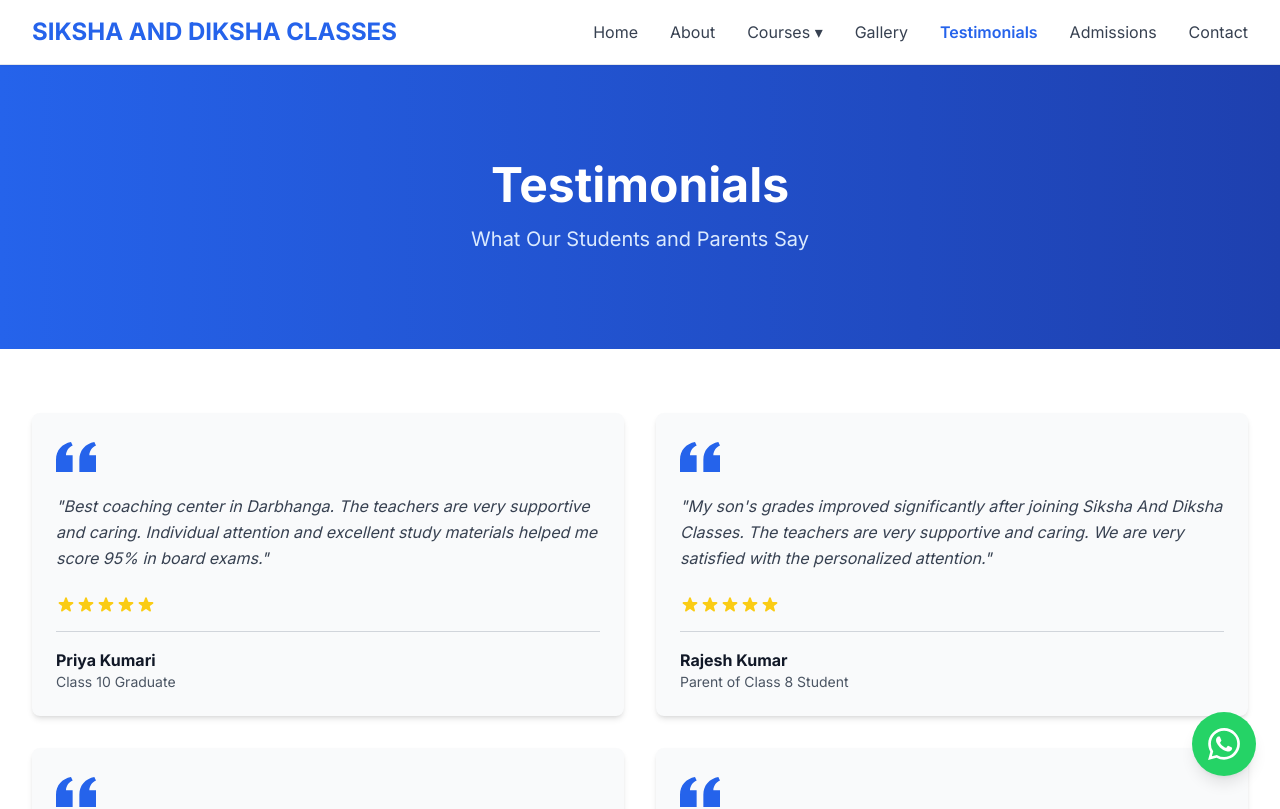
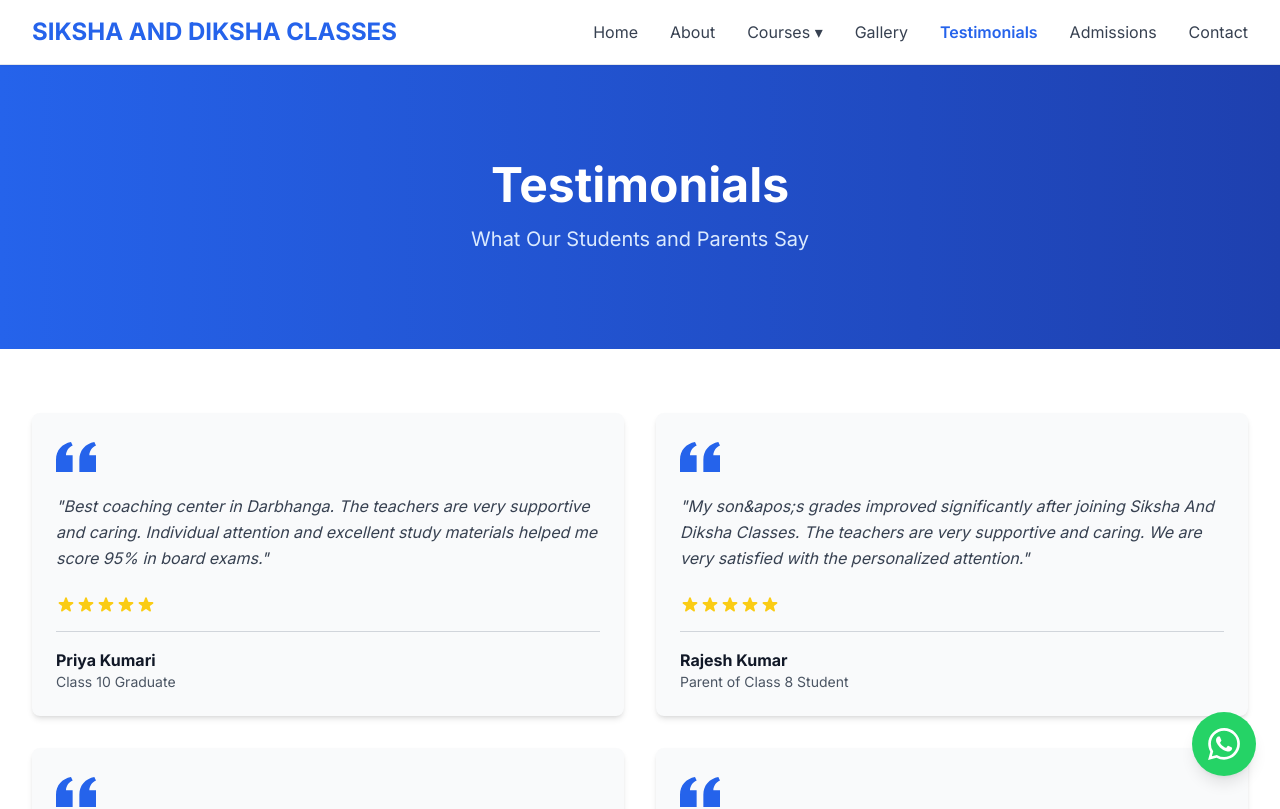
Before and after one commit to replicaboy/Siksha_and_diskha, a Next.js app: page /testimonials in a window 1280 px wide. Shown: the top 809 px of the page. Built offline with nearby package versions, Linux system fonts and the light colour scheme.

Commit message:
Auto-commit: Agent tool execution

```diff
--- a/src/app/testimonials/page.tsx
+++ b/src/app/testimonials/page.tsx
@@ -19,7 +19,7 @@ export default function TestimonialsPage() {
       name: 'Rajesh Kumar',
       role: 'Parent of Class 8 Student',
       rating: 5,
-      text: "My son's grades improved significantly after joining Siksha And Diksha Classes. The teachers are very supportive and caring. We are very satisfied with the personalized attention.",
+      text: "My son&apos;s grades improved significantly after joining Siksha And Diksha Classes. The teachers are very supportive and caring. We are very satisfied with the personalized attention.",
     },
     {
       id: 3,
```
